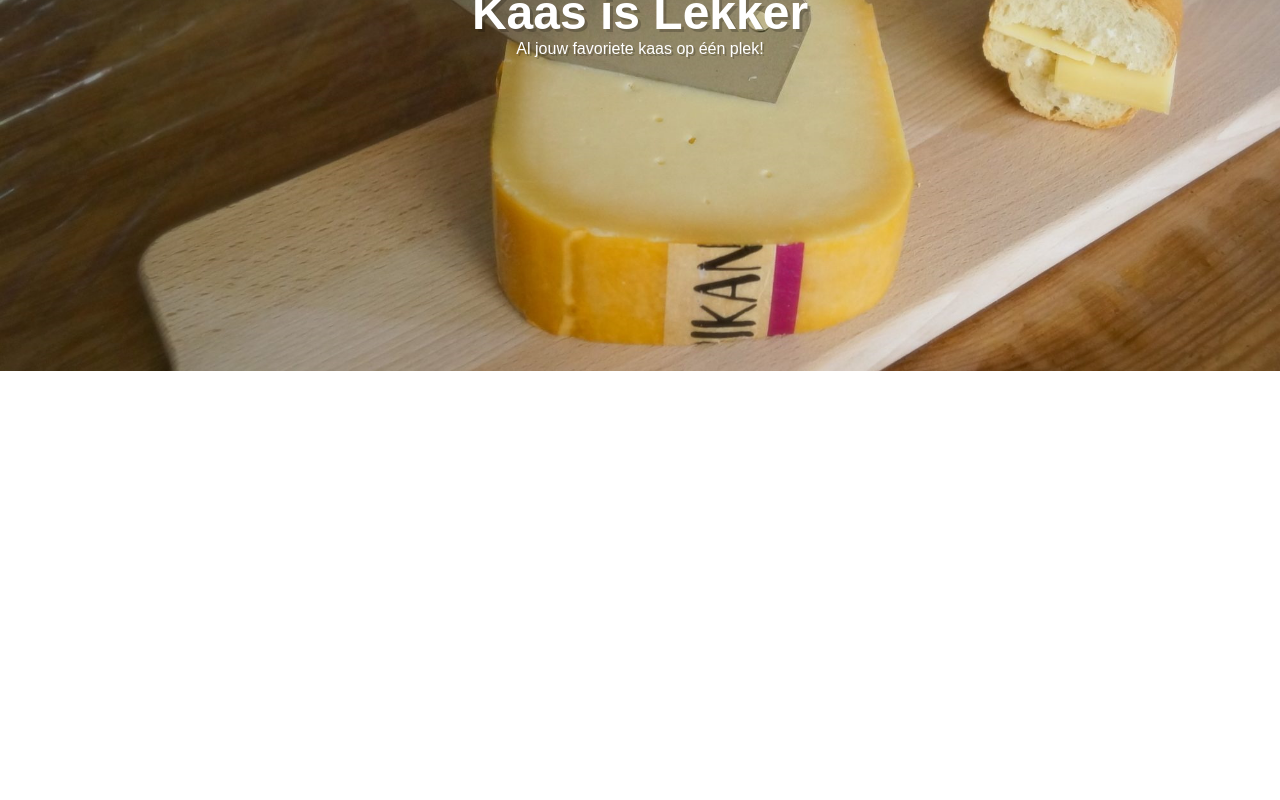
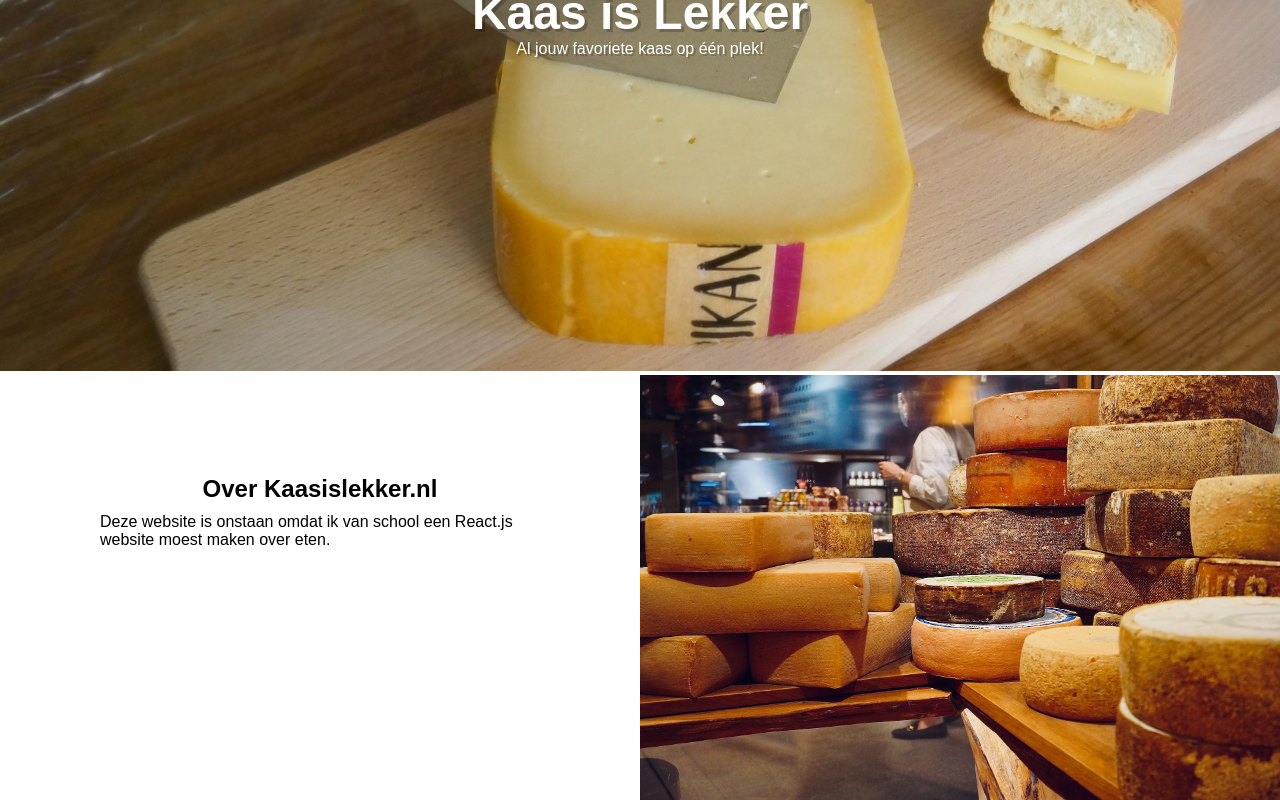
Before and after one commit to AidanMiddel/kaasislekker.nl, a React (Create React App) app: page / in a window 1280 px wide. Shown: the part 402-1202 px from the top of the page. Before the commit the page ends 800 px from the top, so only its background shows below. Built offline with nearby package versions, Linux system fonts and the light colour scheme.

Commit message:
add About

```diff
--- a/src/components/about/About.css
+++ b/src/components/about/About.css
@@ -0,0 +1,19 @@
+.about{
+    display: flex;
+    flex-wrap: flex;
+}
+
+.about__article{
+    width: 50%;
+    padding: 10rem;
+}
+
+.about__header{
+    text-align: center;
+    padding-bottom: 1rem;
+}
+
+.about__img{
+    width: 50%;
+    object-fit: cover;
+}
--- a/src/components/about/About.js
+++ b/src/components/about/About.js
@@ -2,13 +2,18 @@ import "./About.css"
 
 const About = () => {
     return (
-        <div>
-            <article>
-                <header></header>
-                <section></section>
-
+        <div className="about">
+            <article className="about__article">
+                <header className="about__header">
+                    <h1>Over Kaasislekker.nl</h1>
+                </header>
+                <section className="about__section">
+                    <p>
+                        Deze website is onstaan omdat ik van school een React.js website moest maken over eten.
+                    </p>
+                </section>
             </article>
-            <img src="" alt="" />
+            <img className="about__img" src="/img/about_cheese.jpg" alt="" />
         </div>
     )
 }
```
Also changed, not shown: public/img/about_cheese.jpg (added).
